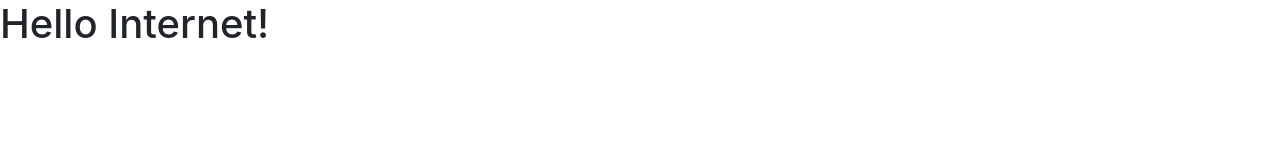
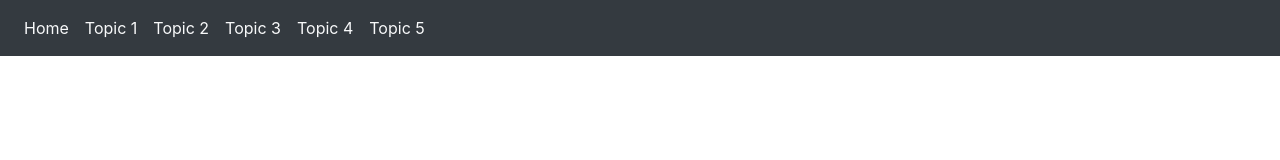
Before and after one commit to devansh9437njit/how-the-internet-works, a plain HTML site: page index.html in a window 1280 px wide. Drawn offline with Linux system fonts and the light colour scheme.

Commit message:
Feature: Added a navbar

```diff
--- a/index.html
+++ b/index.html
@@ -8,6 +8,15 @@
     <title>Welcome</title>
 </head>
 <body>
-    <h1>Hello Internet!</h1>
+    <nav class="navbar navbar-expand navbar-light bg-dark">
+        <div class="nav navbar-nav">
+            <a class="nav-item text-light nav-link active" href="/index.html">Home</a>
+            <a class="nav-item text-light nav-link active" href="#">Topic 1</a>
+            <a class="nav-item text-light nav-link active" href="#">Topic 2</a>
+            <a class="nav-item text-light nav-link active" href="#">Topic 3</a>
+            <a class="nav-item text-light nav-link active" href="#">Topic 4</a>
+            <a class="nav-item text-light nav-link active" href="#">Topic 5</a>
+        </div>
+    </nav>
 </body>
 </html>
```
